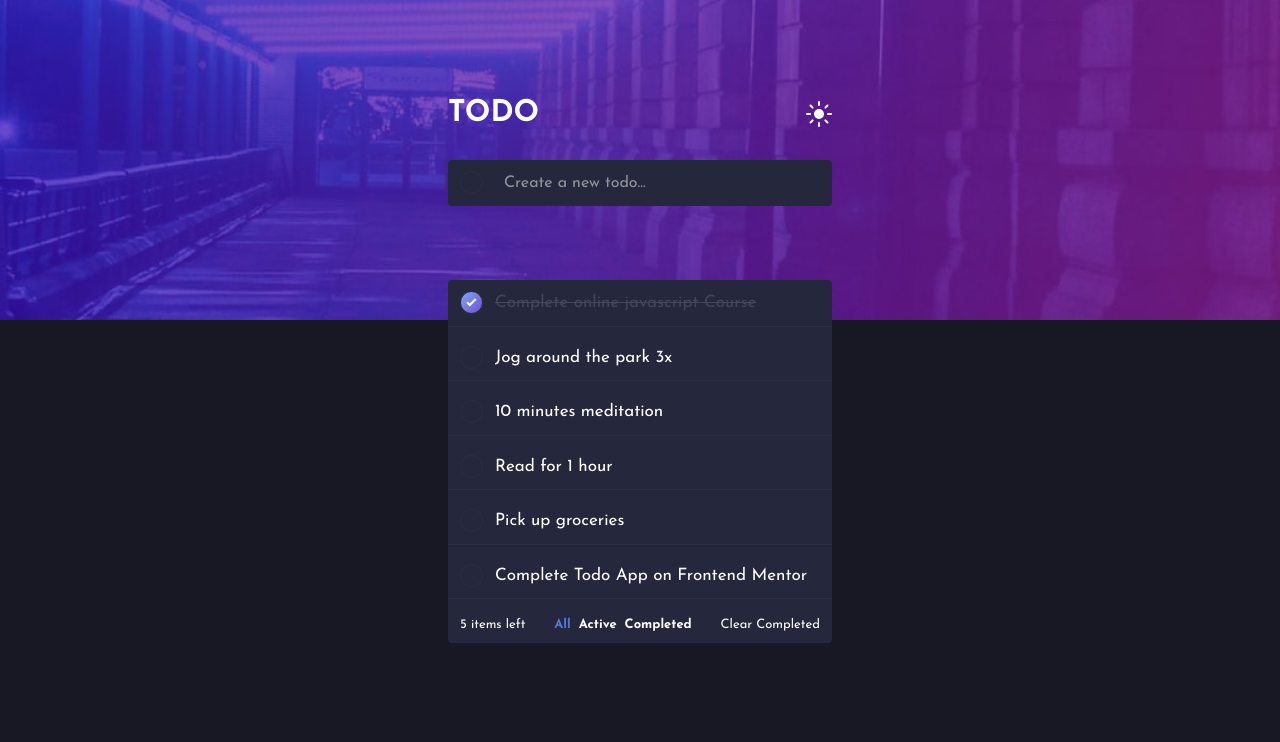
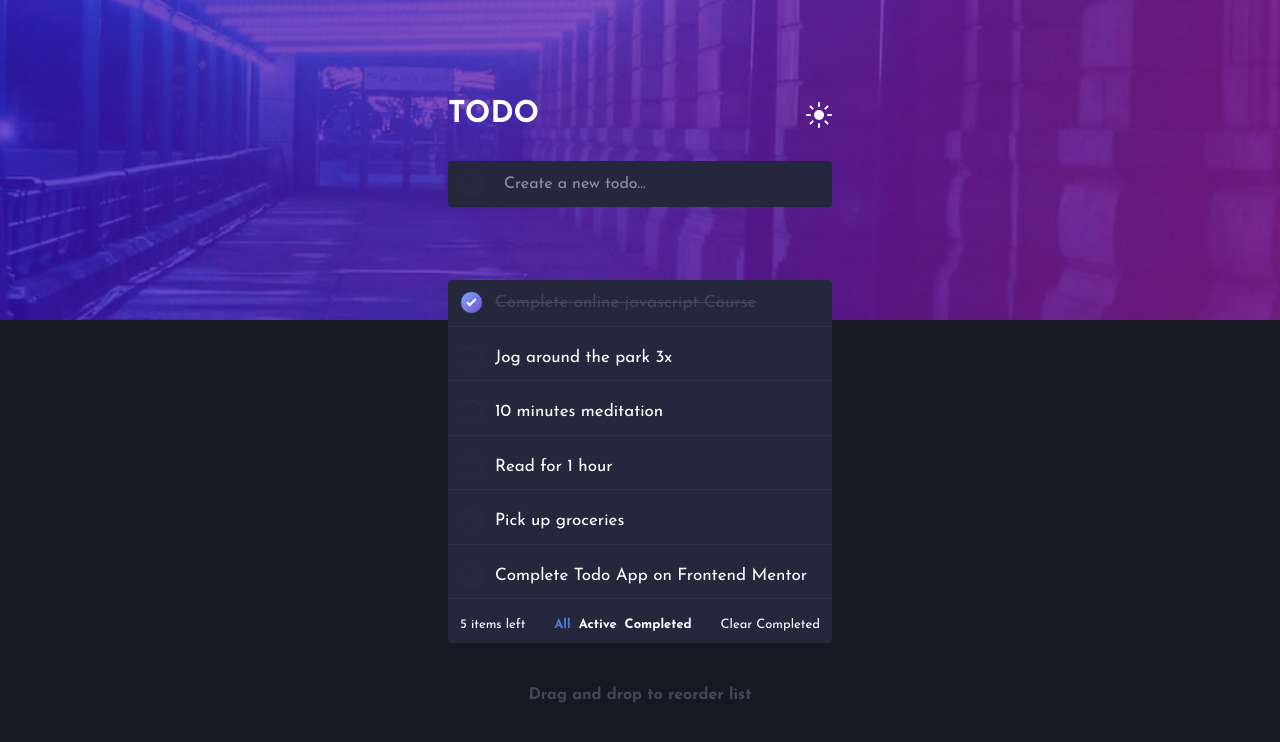
Before and after one commit to BigDahn/TODO-APP, a React (Vite) app: page / in a window 1280 px wide. Shown: the top 742 px of the page. Built offline with nearby package versions, Linux system fonts and the light colour scheme; a web font is replaced by a local one.

Commit message:
final commit

```diff
--- a/package.json
+++ b/package.json
@@ -10,6 +10,9 @@
     "preview": "vite preview"
   },
   "dependencies": {
+    "@dnd-kit/core": "^6.3.1",
+    "@dnd-kit/sortable": "^10.0.0",
+    "@dnd-kit/utilities": "^3.2.2",
     "@tailwindcss/vite": "^4.1.4",
     "react": "^19.0.0",
     "react-dom": "^19.0.0"
--- a/src/App.jsx
+++ b/src/App.jsx
@@ -3,7 +3,7 @@ import Hero from "./Components/Hero";
 
 function App() {
   return (
-    <div className="grid grid-rows-[30vh_500px] md:grid-rows-[40vh_60vh] overflow-y-hidden ">
+    <div className="grid grid-rows-[30vh_100vh] md:grid-rows-[40vh_60vh] overflow-y-hidden">
       <Hero />
       <Footer />
     </div>
--- a/src/Components/Footer.jsx
+++ b/src/Components/Footer.jsx
@@ -1,13 +1,70 @@
 import React from "react";
 import MainContent from "./MainContent";
 import { useTodo } from "../Contexts/TodoApp";
+import {
+  closestCorners,
+  DndContext,
+  KeyboardSensor,
+  PointerSensor,
+  useSensor,
+  useSensors,
+} from "@dnd-kit/core";
+import { arrayMove, sortableKeyboardCoordinates } from "@dnd-kit/sortable";
 
 function Footer() {
-  const { isDarkMode } = useTodo();
+  const { isDarkMode, data, dispatch } = useTodo();
+
+  function getID(id) {
+    return data.findIndex((s) => s.id === id);
+  }
+
+  function handleDragEnd(e) {
+    const { active, over } = e;
+
+    if (active.id === over.id) return;
+
+    const originalPos = getID(active.id);
+    const newPos = getID(over.id);
+
+    const newArray = arrayMove(data, originalPos, newPos);
+
+    return dispatch({ type: "dnd", payload: newArray });
+  }
+
+  const sensors = useSensors(
+    useSensor(PointerSensor, {
+      activationConstraint: {
+        distance: 8,
+      },
+    }),
+    useSensor(KeyboardSensor, {
+      coordinateGetter: sortableKeyboardCoordinates,
+    }),
+    useSensor(PointerSensor, {
+      activationConstraint: {
+        distance: 8,
+      },
+    })
+  );
   return (
-    <div className={`${isDarkMode ? "bg-[#181824]" : "bg-[#fff]"}`}>
-      <MainContent />
-    </div>
+    <DndContext
+      collisionDetection={closestCorners}
+      onDragEnd={handleDragEnd}
+      sensors={sensors}
+    >
+      <div className={`${isDarkMode ? "bg-[#181824]" : "bg-[#fff]"}`}>
+        <MainContent />
+        <h3
+          className={`${
+            isDarkMode
+              ? "text-center font-Josefin text-[#44465b] font-bold pt-3 md:pt-0 "
+              : "text-center font-Josefin text-[#c1c2c7] font-bold pt-3 md:pt-0"
+          }`}
+        >
+          Drag and drop to reorder list
+        </h3>
+      </div>
+    </DndContext>
   );
 }
 
--- a/src/Components/Heading.jsx
+++ b/src/Components/Heading.jsx
@@ -4,7 +4,7 @@ import { useTodo } from "../Contexts/TodoApp";
 function Heading() {
   const { isDarkMode, dispatch } = useTodo();
   return (
-    <div className="flex items-center justify-between">
+    <div className="flex items-center justify-between py-[0.5px]">
       <h1 className="text-white font-bold font-Josefin text-3xl">TODO</h1>
       <button
         onClick={() => {
--- a/src/Components/Input.jsx
+++ b/src/Components/Input.jsx
@@ -2,14 +2,14 @@ import React, { useState } from "react";
 import { useTodo } from "../Contexts/TodoApp";
 
 function Input() {
-  const { isDarkMode, dispatch } = useTodo();
+  const { isDarkMode, dispatch, data } = useTodo();
   const [newTodo, setNewTodo] = useState("");
 
   function handleSubmit(e) {
     e.preventDefault();
     if (!newTodo) return;
     const newData = {
-      id: 9,
+      id: data.length + 1,
       isCompleted: false,
       todo: newTodo,
     };
--- /dev/null
+++ b/src/Components/ItemList.jsx
@@ -0,0 +1,73 @@
+import React, { useState } from "react";
+import { useTodo } from "../Contexts/TodoApp";
+import { useSortable } from "@dnd-kit/sortable";
+import { CSS } from "@dnd-kit/utilities";
+
+function ItemList({ todo, id, isCompleted }) {
+  const { isDarkMode, dispatch } = useTodo();
+
+  const [Id, setID] = useState();
+
+  const { attributes, setNodeRef, listeners, transform, transition } =
+    useSortable({ id });
+
+  const style = {
+    transform: CSS.Transform.toString(transform),
+    transition,
+  };
+  return (
+    <section
+      ref={setNodeRef}
+      {...attributes}
+      {...listeners}
+      key={id}
+      className="flex items-center justify-between  font-Josefin px-3 py-[10px] cursor-pointer touch-none"
+      onMouseEnter={() => setID(id)}
+      onMouseLeave={() => setID()}
+      style={style}
+    >
+      <div className="flex items-center gap-3 cursor-pointer    ">
+        <button
+          className={`${
+            isCompleted && isDarkMode
+              ? "rounded-full w-[23px] h-[23px] bg-[linear-gradient(to_right_bottom,#79aafa,#734ed1)] outline-none  border-1 border-[#2c2e43] flex items-center justify-center cursor-pointer "
+              : isCompleted && !isDarkMode
+              ? "rounded-full w-[23px] h-[23px] bg-[linear-gradient(to_right_bottom,#79aafa,#734ed1)] outline-none border-1  border-gray-100   flex items-center justify-center cursor-pointer hover:border-y-[#7b96b9] hover:border-x-[#695d92] "
+              : !isCompleted && isDarkMode
+              ? "rounded-full w-[23px] h-[23px]  border-[1px] outline-none  border-[#2c2e43]  flex items-center justify-center cursor-pointer hover:border-y-[#7b96b9] hover:border-x-[#695d92]"
+              : "rounded-full w-[23px] h-[23px]  border-[1px] outline-none  border-gray-200 flex items-center justify-center cursor-pointer hover:border-y-[#7b96b9] hover:border-x-[#695d92] "
+          }`}
+          onClick={() => {
+            dispatch({ type: "checked", payload: id });
+          }}
+        >
+          {isCompleted && <img src="/images/icon-check.svg" className=" " />}
+        </button>
+
+        <p
+          className={`${
+            isCompleted && isDarkMode
+              ? "line-through text-[13px] md:text-[17px] text-[#44465b] "
+              : isCompleted && !isDarkMode
+              ? "text-[13px] md:text-[17px] line-through text-[#c1c2c7]"
+              : "text-[13px] md:text-[17px]"
+          }`}
+        >
+          {todo}
+        </p>
+      </div>
+      {Id === id && (
+        <button
+          className=" cursor-pointer"
+          onClick={() => {
+            dispatch({ type: "delete", payload: id });
+          }}
+        >
+          <img src="/images/icon-cross.svg" className="h-3" />
+        </button>
+      )}
+    </section>
+  );
+}
+
+export default ItemList;
--- a/src/Components/MainContent.jsx
+++ b/src/Components/MainContent.jsx
@@ -1,14 +1,17 @@
-import React, { useState } from "react";
 import { useTodo } from "../Contexts/TodoApp";
+import {
+  SortableContext,
+  verticalListSortingStrategy,
+} from "@dnd-kit/sortable";
+import ItemList from "./ItemList";
 
 function MainContent() {
   const { isDarkMode, data, options, listFilter, dispatch } = useTodo();
   const ItemsLeft = data.filter((s) => !s.isCompleted).length;
 
-  const [Id, setID] = useState();
-
   return (
     <section>
+      <SortableContext items={data} strategy={verticalListSortingStrategy}>
         <div
           className={`${
             isDarkMode
@@ -23,59 +26,49 @@ function MainContent() {
                 : "flex flex-col justify-center  gap-2 divide-y divide-gray-200  font-Josefin text-[#5f606e]"
             }`}
           >
-          {data.map((s) => {
+            {data.length < 1 && options === "All" ? (
+              <h4
+                className={`${
+                  isDarkMode
+                    ? "text-[16px] font-Josefin text-center py-2 text-white px-3"
+                    : "text-[16px] font-Josefin text-center py-2 text-[#5f606e] px-3"
+                }`}
+              >
+                Sorry your todo list is currently empty.. pls add more todo's
+              </h4>
+            ) : data.length < 1 && options === "Active" ? (
+              <h4
+                className={`${
+                  isDarkMode
+                    ? "text-[16px] font-Josefin text-center py-2 text-white px-3"
+                    : "text-[16px] font-Josefin text-center py-2 text-[#5f606e] px-3"
+                }`}
+              >
+                Sorry no active list on your todo..
+              </h4>
+            ) : data.length < 1 && options === "Completed" ? (
+              <h4
+                className={`${
+                  isDarkMode
+                    ? "text-[16px] font-Josefin text-center py-2 text-white px-3"
+                    : "text-[16px] font-Josefin text-center py-2 text-[#5f606e] px-3"
+                }`}
+              >
+                Please try to complete more todo's
+              </h4>
+            ) : (
+              data.map((s) => {
                 const { todo, id, isCompleted } = s;
                 return (
-              <section
+                  <ItemList
+                    id={id}
                     key={id}
-                className="flex items-center justify-between  font-Josefin px-3 py-[10px] cursor-pointer"
-                onMouseEnter={() => setID(id)}
-                onMouseLeave={() => setID()}
-              >
-                <div className="flex items-center gap-3 cursor-pointer    ">
-                  <button
-                    className={`${
-                      isCompleted && isDarkMode
-                        ? "rounded-full w-[23px] h-[23px] bg-[linear-gradient(to_right_bottom,#79aafa,#734ed1)] outline-none  border-1 border-[#2c2e43] flex items-center justify-center cursor-pointer "
-                        : isCompleted && !isDarkMode
-                        ? "rounded-full w-[23px] h-[23px] bg-[linear-gradient(to_right_bottom,#79aafa,#734ed1)] outline-none border-1  border-gray-100   flex items-center justify-center cursor-pointer hover:border-y-[#7b96b9] hover:border-x-[#695d92] "
-                        : !isCompleted && isDarkMode
-                        ? "rounded-full w-[23px] h-[23px]  border-[1px] outline-none  border-[#2c2e43]  flex items-center justify-center cursor-pointer hover:border-y-[#7b96b9] hover:border-x-[#695d92]"
-                        : "rounded-full w-[23px] h-[23px]  border-[1px] outline-none  border-gray-200 flex items-center justify-center cursor-pointer hover:border-y-[#7b96b9] hover:border-x-[#695d92] "
-                    }`}
-                    onClick={() => {
-                      dispatch({ type: "checked", payload: id });
-                    }}
-                  >
-                    {isCompleted && (
-                      <img src="/images/icon-check.svg" className=" " />
+                    todo={todo}
+                    isCompleted={isCompleted}
+                  />
+                );
+              })
             )}
-                  </button>
-                  <p
-                    className={`${
-                      isCompleted && isDarkMode
-                        ? "line-through text-[13px] md:text-[17px] text-[#44465b] "
-                        : isCompleted && !isDarkMode
-                        ? "text-[13px] md:text-[17px] line-through text-[#c1c2c7]"
-                        : "text-[13px] md:text-[17px]"
-                    }`}
-                  >
-                    {todo}
-                  </p>
-                </div>
-                {Id === id && (
-                  <button
-                    className=" cursor-pointer"
-                    onClick={() => {
-                      dispatch({ type: "delete", payload: id });
-                    }}
-                  >
-                    <img src="/images/icon-cross.svg" className="h-3" />
-                  </button>
-                )}
-              </section>
-            );
-          })}
             <div className="flex items-center justify-between px-3 py-2 text-center text-[13px]">
               <h4>{ItemsLeft} items left</h4>
               <div className="hidden md:flex font-bold items-center gap-2 text-center text-[13px]">
@@ -133,6 +126,7 @@ function MainContent() {
             })}
           </div>
         </div>
+      </SortableContext>
     </section>
   );
 }
--- a/src/Contexts/TodoApp.jsx
+++ b/src/Contexts/TodoApp.jsx
@@ -76,6 +76,13 @@ function reducer(state, action) {
         originalData: state.originalData.filter((s) => !s.isCompleted),
       };
     }
+    case "dnd": {
+      return {
+        ...state,
+        data: action.payload,
+        originalData: action.payload,
+      };
+    }
   }
 }
 
```
Also changed, not shown: 1 other file (tests, documents, lock files or other folders). Lines whose indentation alone changed are shown as unchanged.
